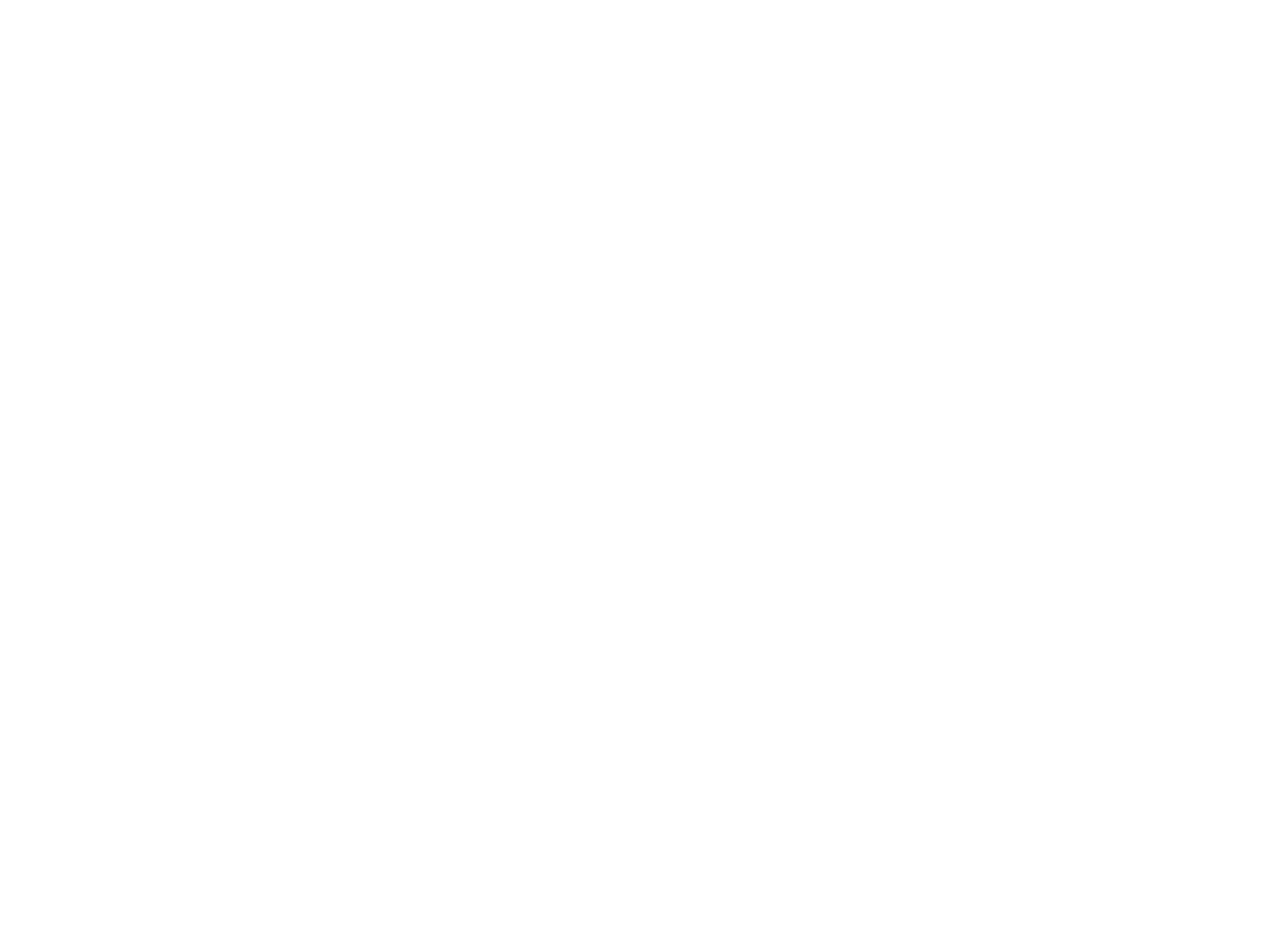
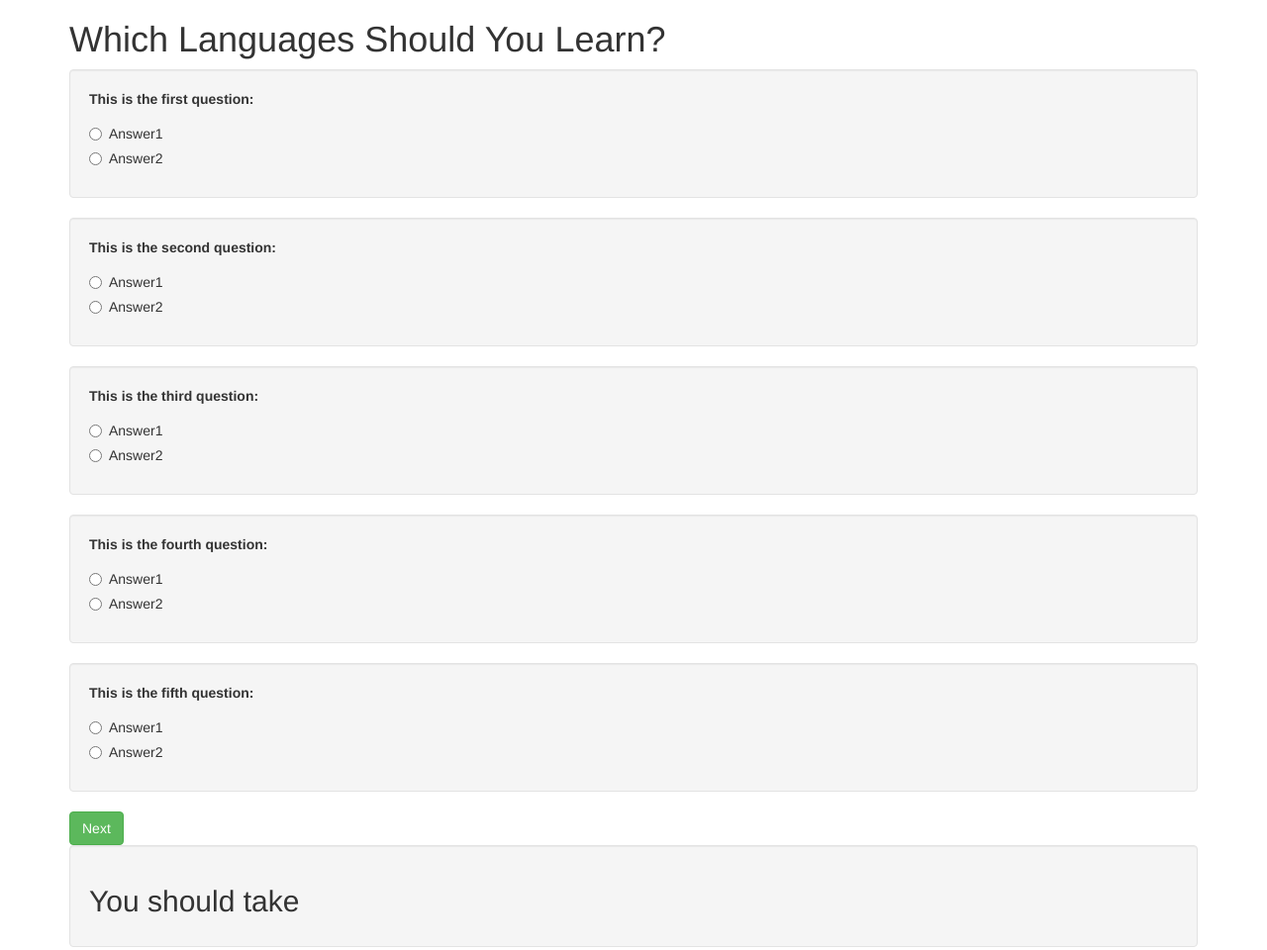
Before and after one commit to mlawson3691/track-quiz, a plain HTML site: page index.html in a window 1280 px wide. Shown: the whole page at 99% size. Before the commit the page ends 800 px from the top, so only its background shows below. Drawn offline with Linux system fonts and the light colour scheme.

Commit message:
create the basic form for the quiz with 5 questions

```diff
--- a/index.html
+++ b/index.html
@@ -8,5 +8,89 @@
     <title>Track Quiz</title>
   </head>
   <body>
+    <div class="container">
+      <h1>Which Languages Should You Learn?</h1>
+      <form>
+        <div class="form-group well" id="question1">
+          <label>This is the first question:</label>
+          <div class="radio">
+            <label>
+              <input type="radio" name="question1" value="answer1">
+              Answer1
+            </label>
+          </div>
+          <div class="radio">
+            <label>
+              <input type="radio" name="question1" value="answer2">
+              Answer2
+            </label>
+          </div>
+        </div>
+        <div class="form-group well" id="question2">
+          <label>This is the second question:</label>
+          <div class="radio">
+            <label>
+              <input type="radio" name="question2" value="answer1">
+              Answer1
+            </label>
+          </div>
+          <div class="radio">
+            <label>
+              <input type="radio" name="question2" value="answer2">
+              Answer2
+            </label>
+          </div>
+        </div>
+        <div class="form-group well" id="question3">
+          <label>This is the third question:</label>
+          <div class="radio">
+            <label>
+              <input type="radio" name="question3" value="answer1">
+              Answer1
+            </label>
+          </div>
+          <div class="radio">
+            <label>
+              <input type="radio" name="question3" value="answer2">
+              Answer2
+            </label>
+          </div>
+        </div>
+        <div class="form-group well" id="question4">
+          <label>This is the fourth question:</label>
+          <div class="radio">
+            <label>
+              <input type="radio" name="question4" value="answer1">
+              Answer1
+            </label>
+          </div>
+          <div class="radio">
+            <label>
+              <input type="radio" name="question4" value="answer2">
+              Answer2
+            </label>
+          </div>
+        </div>
+        <div class="form-group well" id="question5">
+          <label>This is the fifth question:</label>
+          <div class="radio">
+            <label>
+              <input type="radio" name="question5" value="answer1">
+              Answer1
+            </label>
+          </div>
+          <div class="radio">
+            <label>
+              <input type="radio" name="question5" value="answer2">
+              Answer2
+            </label>
+          </div>
+        </div>
+        <button type="submit" id="submit" class="btn btn-success">Next</button>
+      </form>
+      <div class="well" id="result">
+        <h2>You should take <span id="language"></span></h2>
+      </div>
+    </div>
   </body>
 </html>
```
